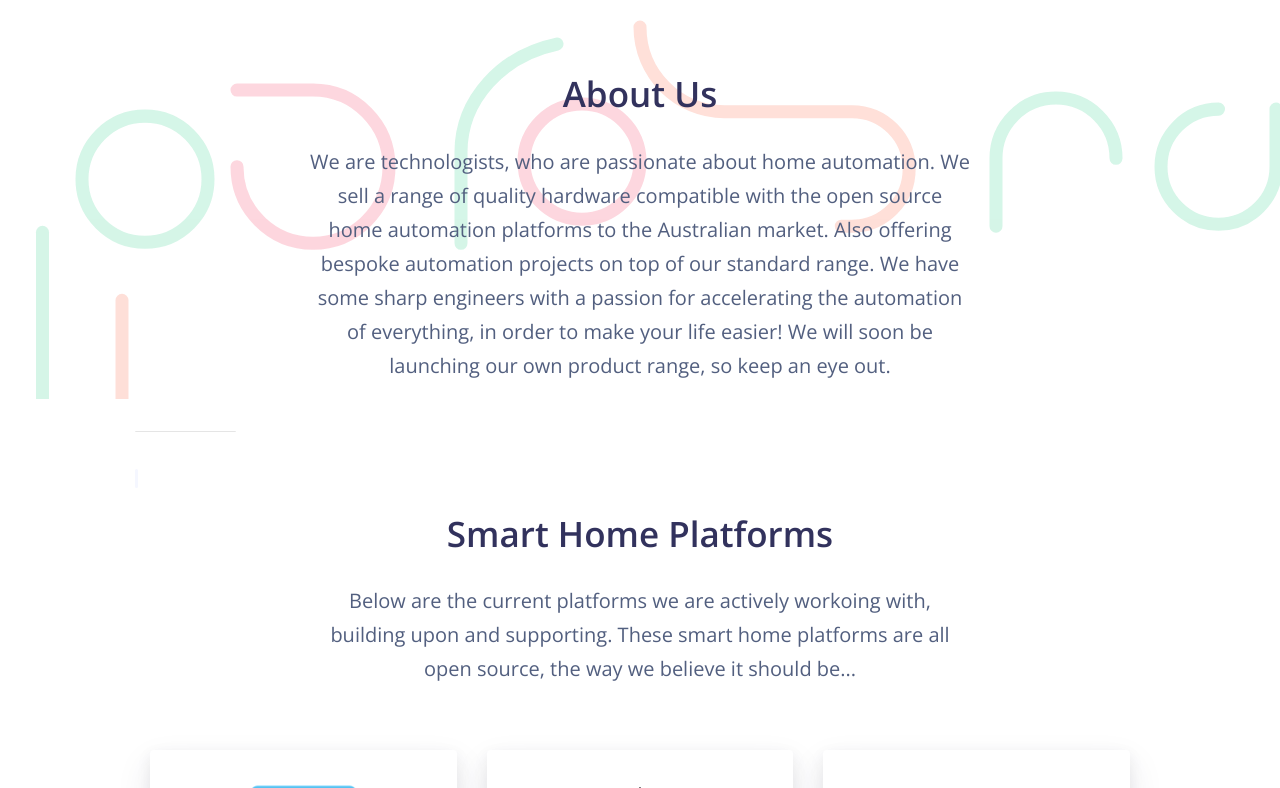
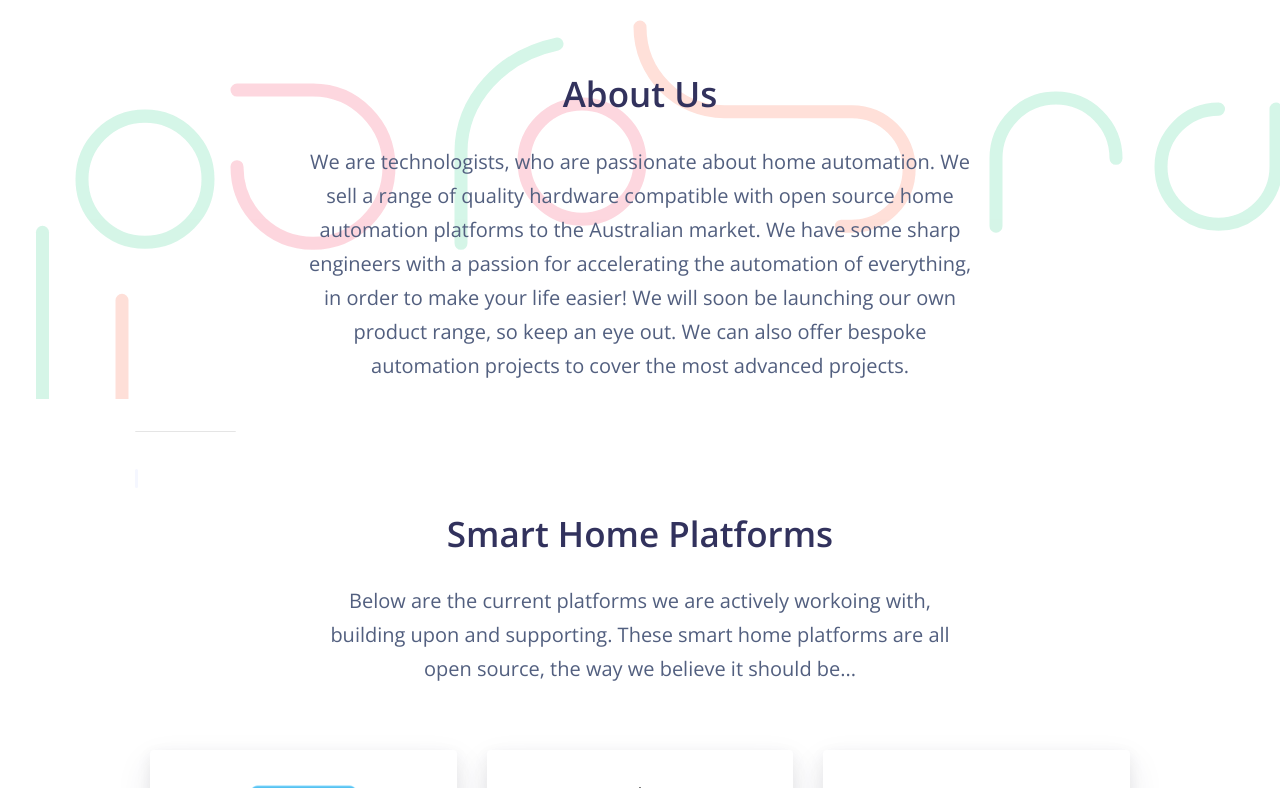
Before and after one commit to DialedIn-Aus/dialedin-aus.github.io, a Jekyll site: the page built from docs/index.html, in a window 1280 px wide and 900 px high, scrolled down 432 px, cut to the strip 112-900 px from the top of the window. Built offline with Jekyll 4.4.1, drawn with Linux system fonts in a browser that asks for light colours; nearby versions of some CDN libraries.

Commit message:
about: updated content

```diff
--- a/docs/_includes/home-dialedin.html
+++ b/docs/_includes/home-dialedin.html
@@ -4,8 +4,7 @@
     <div class="row text-center justify-content-center">
       <div class="col-lg-8">
         <h3 class="display-3 text-black" style="opacity: 3;" >About Us</h3>
-        <p class="lead text-black">We are technologists, who are passionate about home automation. We sell a range of quality hardware compatible with the open source home automation platforms to the Australian market. Also offering bespoke automation projects on top of our standard range. We have some sharp engineers with a passion for accelerating the automation of everything, in order to make your life easier! We will soon be launching our own product range, so keep an eye out.
-        </p>
+        <p class="lead text-black">We are technologists, who are passionate about home automation. We sell a range of quality hardware compatible with open source home automation platforms to the Australian market. We have some sharp engineers with a passion for accelerating the automation of everything, in order to make your life easier! We will soon be launching our own product range, so keep an eye out. We can also offer bespoke automation projects to cover the most advanced projects.</p>
       </div>
     </div>
   </div>
```
